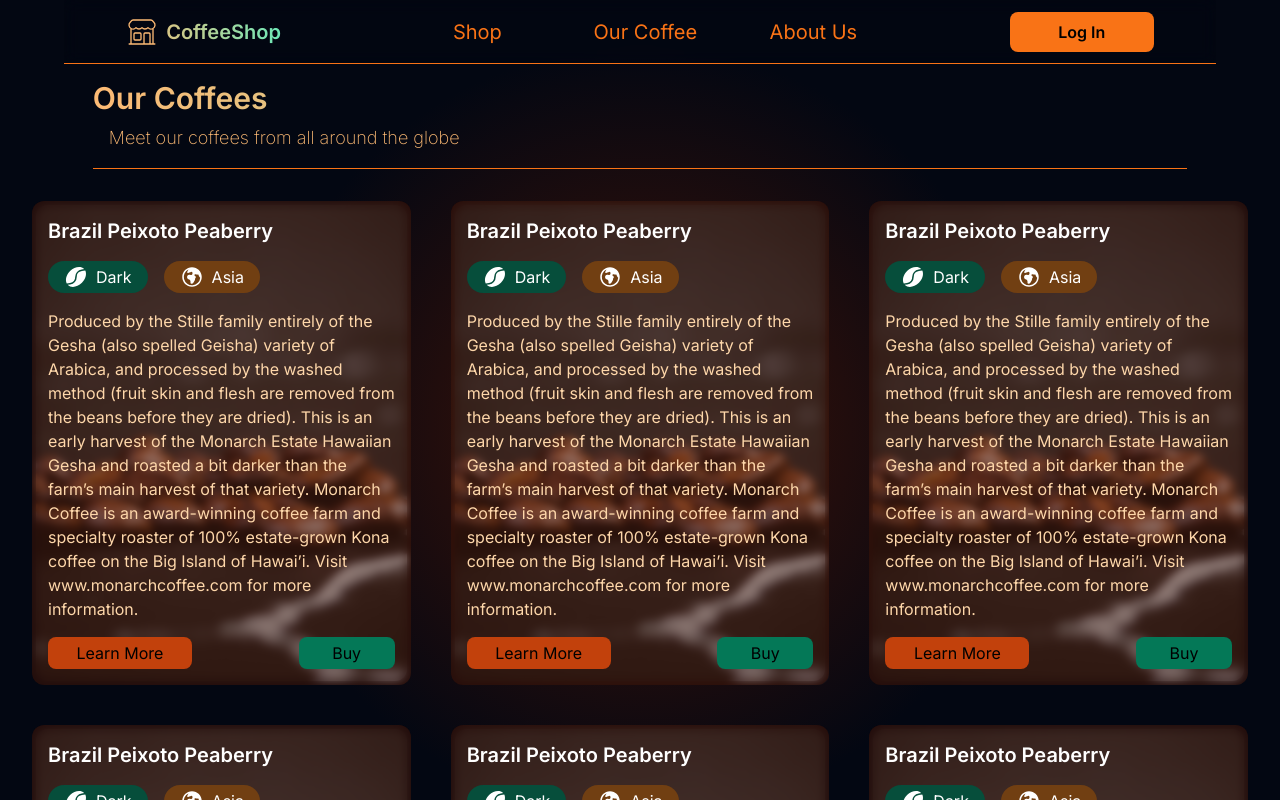
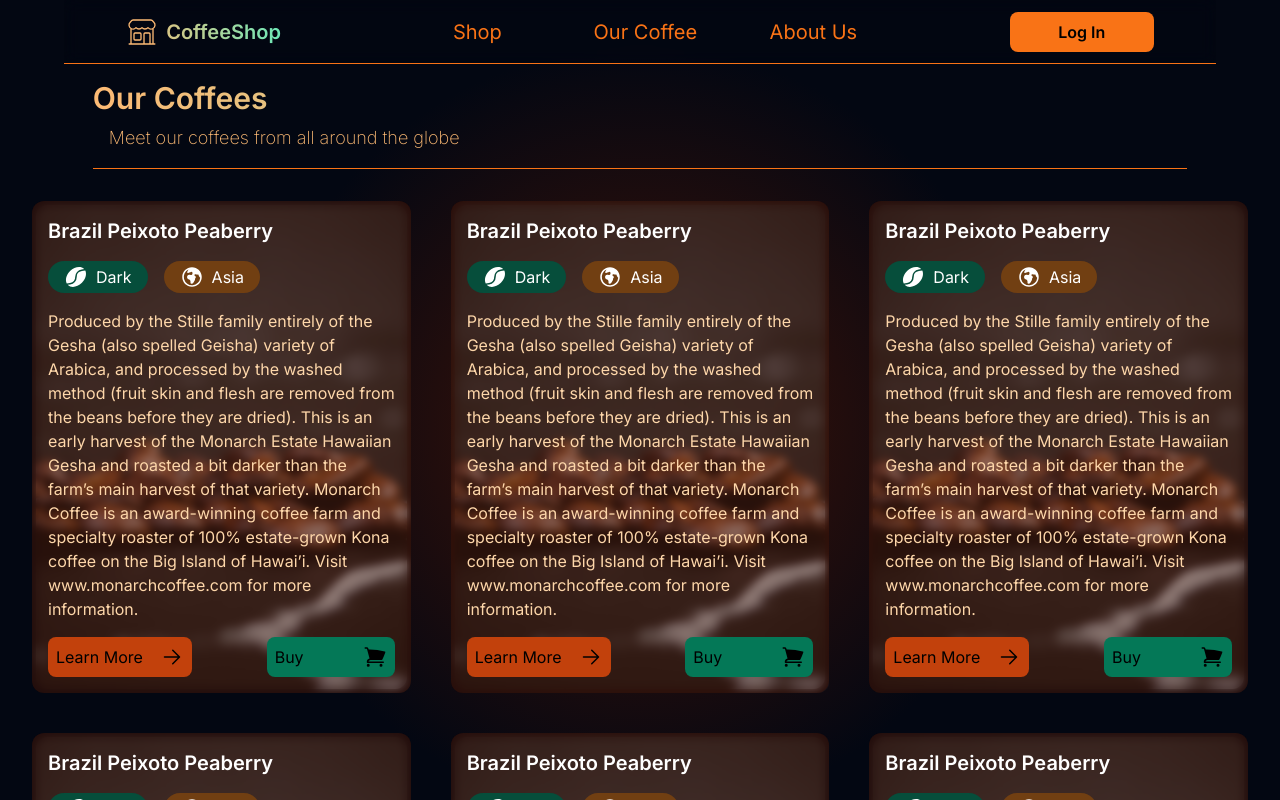
Before and after one commit to AagieKLZ/CoffeeShop, a Next.js app: page /coffee in a window 1280 px wide. Shown: the top 800 px of the page. Built offline with nearby package versions, Linux system fonts and the light colour scheme.

Commit message:
Fixed size

```diff
--- a/app/coffee/page.tsx
+++ b/app/coffee/page.tsx
@@ -45,8 +45,20 @@ export default function Page({ }: Props) {
                                         Produced by the Stille family entirely of the Gesha (also spelled Geisha) variety of Arabica, and processed by the washed method (fruit skin and flesh are removed from the beans before they are dried). This is an early harvest of the Monarch Estate Hawaiian Gesha and roasted a bit darker than the farm’s main harvest of that variety. Monarch Coffee is an award-winning coffee farm and specialty roaster of 100% estate-grown Kona coffee on the Big Island of Hawai’i. Visit www.monarchcoffee.com for more information.
                                     </div>
                                     <div className='flex w-full flex-row items-center justify-between mt-4'>
-                                        <a href='#' className='py-1 w-36 bg-orange-700 hover:bg-orange-600 text-black px-2 text-center rounded-lg'>Learn More</a>
-                                        <a href='#' className='bg-emerald-700 hover:bg-emerald-600 py-1 px-2 text-center rounded-lg text-black ml-4 w-24'>Buy</a>
+                                        <a href='#' className='py-2 w-36 bg-orange-700 hover:bg-orange-600 text-black px-2 text-center rounded-lg flex justify-between'>
+                                            <div>Learn More</div>
+                                            <svg xmlns="http://www.w3.org/2000/svg" viewBox="0 0 24 24" fill="currentColor" className="w-6 h-6">
+                                                <path fillRule="evenodd" d="M3.75 12a.75.75 0 01.75-.75h13.19l-5.47-5.47a.75.75 0 011.06-1.06l6.75 6.75a.75.75 0 010 1.06l-6.75 6.75a.75.75 0 11-1.06-1.06l5.47-5.47H4.5a.75.75 0 01-.75-.75z" clipRule="evenodd" />
+                                            </svg>
+
+                                        </a>
+                                        <a href='#' className='bg-emerald-700 hover:bg-emerald-600 py-2 px-2 text-center rounded-lg text-black ml-4 w-32 flex justify-between items-center'>
+                                            <div>Buy</div>
+                                            <svg xmlns="http://www.w3.org/2000/svg" viewBox="0 0 24 24" fill="currentColor" className="w-6 h-6">
+                                                <path d="M2.25 2.25a.75.75 0 000 1.5h1.386c.17 0 .318.114.362.278l2.558 9.592a3.752 3.752 0 00-2.806 3.63c0 .414.336.75.75.75h15.75a.75.75 0 000-1.5H5.378A2.25 2.25 0 017.5 15h11.218a.75.75 0 00.674-.421 60.358 60.358 0 002.96-7.228.75.75 0 00-.525-.965A60.864 60.864 0 005.68 4.509l-.232-.867A1.875 1.875 0 003.636 2.25H2.25zM3.75 20.25a1.5 1.5 0 113 0 1.5 1.5 0 01-3 0zM16.5 20.25a1.5 1.5 0 113 0 1.5 1.5 0 01-3 0z" />
+                                            </svg>
+
+                                        </a>
                                     </div>
                                 </div>
                             </div>
```
